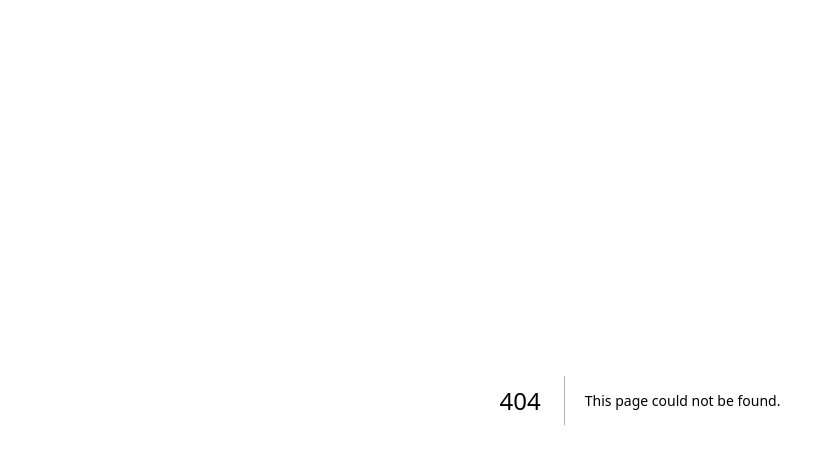
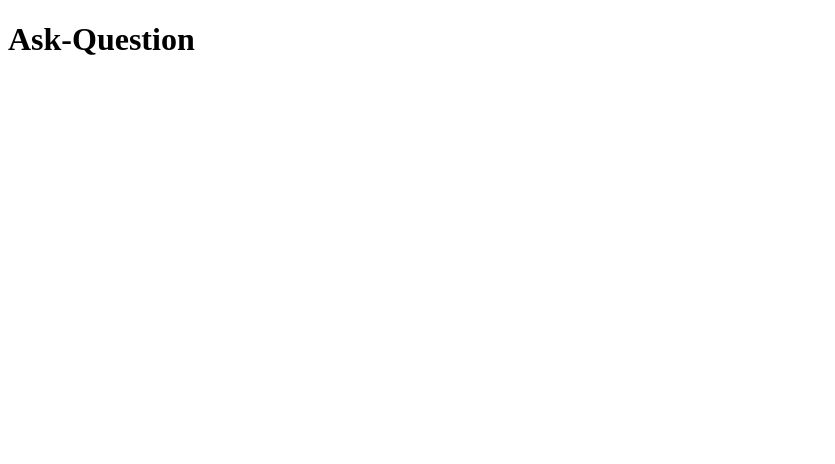
Before and after one commit to sougata-github/DevOverFlow, a Next.js app: page /ask-question in a window 1280 px wide. Before the commit this address had no page. Shown: the top 464 px of the page, without its empty margins (0-835 px from the left). Built offline with nearby package versions, Linux system fonts and the light colour scheme.

Commit message:
add authentication with clerk.

```diff
--- /dev/null
+++ b/app/(auth)/sign-in/[[...sign-in]]/page.tsx
@@ -0,0 +1,5 @@
+import { SignIn } from "@clerk/nextjs";
+
+export default function Page() {
+  return <SignIn />;
+}
--- a/app/(auth)/sign-in/page.tsx
+++ /dev/null
@@ -1,5 +0,0 @@
-const SignIn = () => {
-  return <div>Sign-In</div>;
-};
-
-export default SignIn;
--- /dev/null
+++ b/app/(auth)/sign-up/[[...sign-up]]/page.tsx
@@ -0,0 +1,5 @@
+import { SignUp } from "@clerk/nextjs";
+
+export default function Page() {
+  return <SignUp />;
+}
--- a/app/(auth)/sign-up/page.tsx
+++ /dev/null
@@ -1,5 +0,0 @@
-const SignUp = () => {
-  return <div>Sign-Up</div>;
-};
-
-export default SignUp;
--- /dev/null
+++ b/app/(root)/ask-question/page.tsx
@@ -0,0 +1,9 @@
+const page = () => {
+  return (
+    <div>
+      <h1>Ask-Question</h1>
+    </div>
+  );
+};
+
+export default page;
--- a/app/layout.tsx
+++ b/app/layout.tsx
@@ -1,13 +1,8 @@
-import "./globals.css";
-import type { Metadata } from "next";
-import { Inter } from "next/font/google";
+import { ClerkProvider } from "@clerk/nextjs";
 import React from "react";
 
-const inter = Inter({ subsets: ["latin"] });
-
-export const metadata: Metadata = {
-  title: "Create Next App",
-  description: "Generated by create next app",
+export const metadata = {
+  title: "DevFlow",
 };
 
 export default function RootLayout({
@@ -16,8 +11,10 @@ export default function RootLayout({
   children: React.ReactNode;
 }) {
   return (
-    <html lang="en">
-      <body className={inter.className}>{children}</body>
-    </html>
+    <ClerkProvider>
+      <html lang="en">
+        <body>{children}</body>
+      </html>
+    </ClerkProvider>
   );
 }
--- a/package.json
+++ b/package.json
@@ -9,6 +9,7 @@
     "lint": "next lint"
   },
   "dependencies": {
+    "@clerk/nextjs": "^4.25.1",
     "@tailwindcss/typography": "^0.5.10",
     "eslint-config-prettier": "^9.0.0",
     "eslint-config-standard": "^17.1.0",
```
Also changed, not shown: app/(root)/(home)/page.tsx (+8 -4 lines), middleware.ts (added, +9 -0 lines), 1 other file (tests, documents, lock files or other folders).
